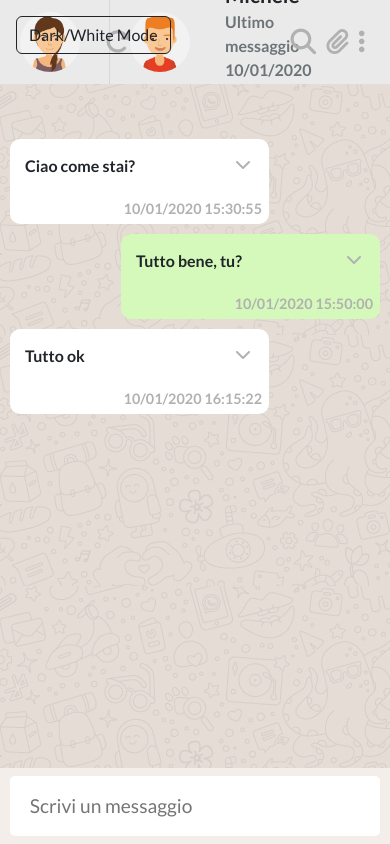
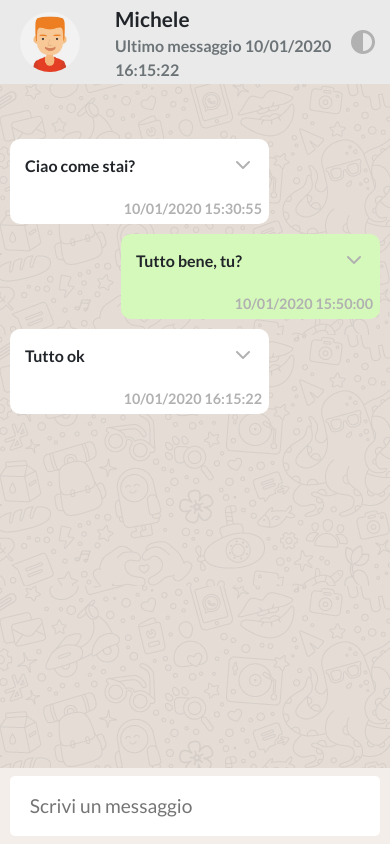
Before and after one commit to Daniele206/vue-boolzapp, a plain HTML site: page index.html in a window 390 px wide. Drawn offline with nearby package versions, Linux system fonts and the light colour scheme.

Commit message:
[add] darkMode-botton to user-menu

```diff
--- a/assets/main/style.css
+++ b/assets/main/style.css
@@ -86,7 +86,7 @@ main{
 .user-menu{
   font-size: 1.6rem;
   padding-right: 25px;
-  width: 120px;
+  width: 135px;
   justify-content: flex-end;
 }
 
@@ -424,6 +424,17 @@ input{
   color: white;
 }
 
+#dark-teme2{
+  display: none;
+  font-size: 1.5rem;
+  padding-right: 15px;
+  color: #B1B1B1;
+}
+
+.dark-mode #dark-teme2{
+  color: white;
+}
+
 @media screen and (max-width: 992px){
   .my-container{
     margin: 0;
@@ -440,15 +451,15 @@ input{
   }
 
   .notifiche{
-    display: none;
+    display: none !important;
   }
 
   .search-chat{
-    display: none;
+    display: none !important;
   }
 
   .my-menu{
-    display: none;
+    display: none !important;
   }
 
   .list-chat{
@@ -456,7 +467,7 @@ input{
   }
 
   .list-chat .chat-avatar .info-avatar,.list-chat .chat-avatar .last-acces{
-    display: none;
+    display: none !important;
   }
 
   .destra{
@@ -466,7 +477,7 @@ input{
 
 @media screen and (max-width: 542px){
   .sinistra{
-    display: none;
+    display: none !important;
   }
 
   .destra{
@@ -474,7 +485,7 @@ input{
   }
 
   .avatar-menu{
-    display: none;
+    display: none !important;
   }
 
   .destra .scrivi{
@@ -486,6 +497,10 @@ input{
   }
 
   .destra .scrivi i{
-    display: none;
+    display: none !important;
+  }
+
+  #dark-teme2{
+    display: block;
   }
 }
--- a/index.html
+++ b/index.html
@@ -17,11 +17,11 @@
 
   <!-- <main class="dark-mode"> -->
   <main :class="{'dark-mode' : darkMode}">
-    <button
+    <!-- <button
     @click="darkMode = !darkMode"
     :class="darkMode ? 'btn-outline-light' : 'btn-outline-dark'"
     class="btn position-absolute top-0 m-3"
-    >Dark/White Mode</button>
+    >Dark/White Mode</button> -->
     <section
     @click="downOption === true ? downOption = false : downOption = downOption"
     class="my-container">
@@ -51,7 +51,10 @@
             </div>
           </div>
 
+          <i id="dark-teme2" @click="darkMode = !darkMode" class="hover fa-solid fa-circle-half-stroke"></i>
+
           <div class="user-menu avatar-menu d-flex">
+            <i @click="darkMode = !darkMode" class="hover fa-solid fa-circle-half-stroke"></i>
             <i class="hover fa-solid fa-magnifying-glass"></i>
             <i class="hover fa-solid fa-paperclip"></i>
             <i class="hover fa-solid fa-ellipsis-vertical"></i>
```
